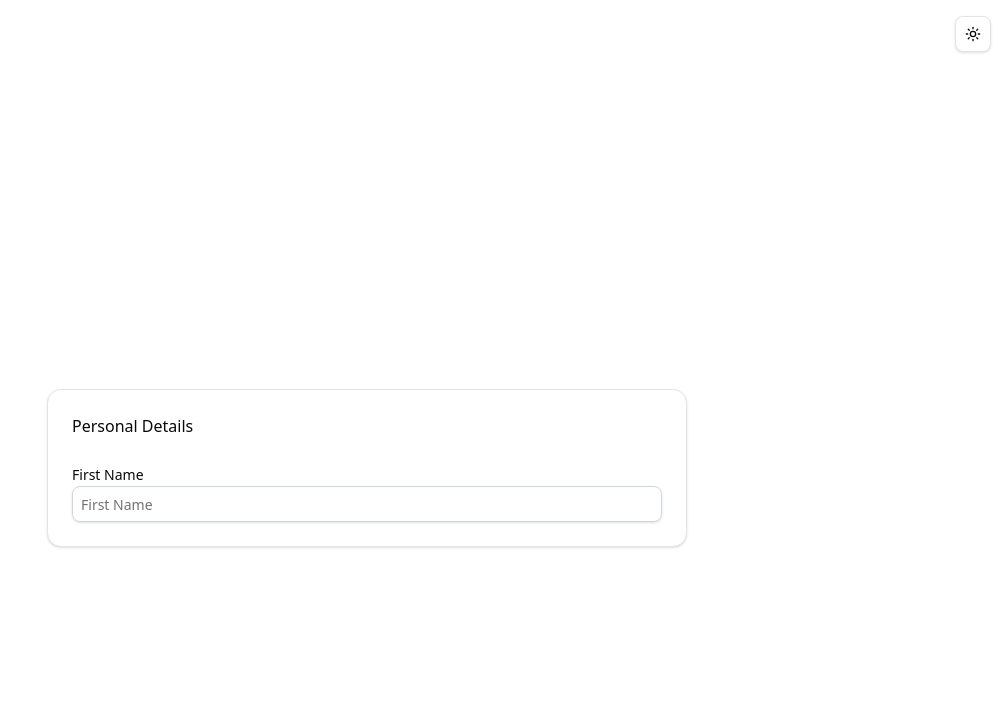
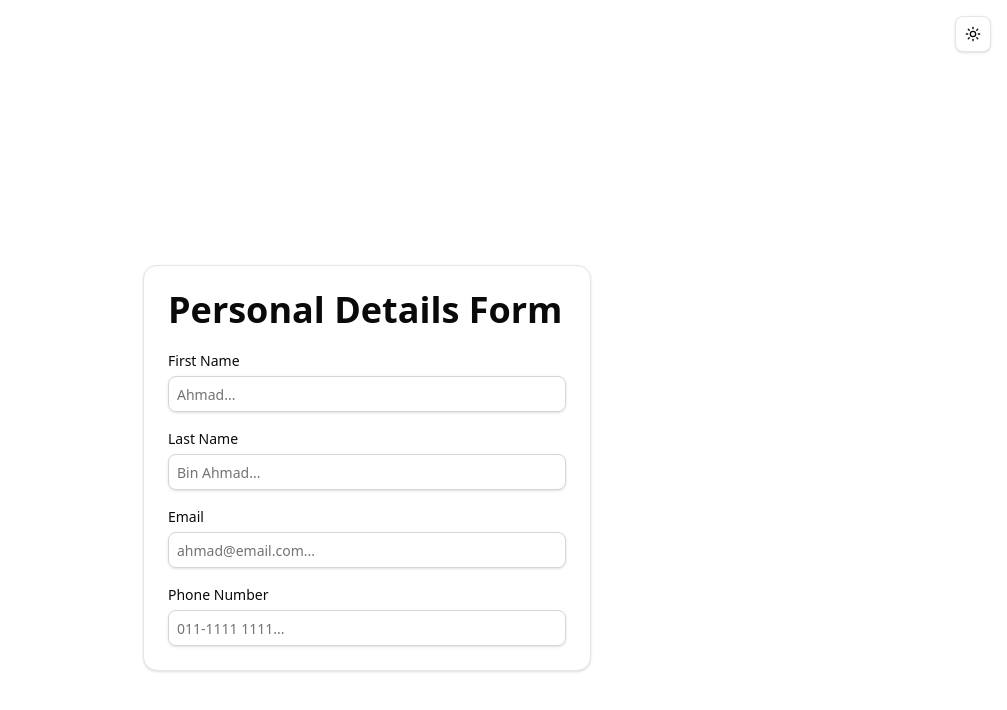
Before and after one commit to hannanfikri/formentation, a React (Vite) app: page /personal-details in a window 1280 px wide. Shown: the top 710 px of the page, without its empty margins (273-1280 px from the left). Built offline with nearby package versions, Linux system fonts and the light colour scheme.

Commit message:
update ui form

```diff
--- a/src/app/routes.tsx
+++ b/src/app/routes.tsx
@@ -7,7 +7,7 @@ import { Layout } from "@/components/layout";
 const AppRoutes: React.FC = () => (
   <ThemeProvider defaultTheme="system" storageKey="vite-ui-theme">
     <BrowserRouter>
-      <Layout className="flex items-center justify-center min-h-screen">
+      <Layout className="container mx-auto md:max-w-md max-w-xs flex items-center justify-center min-h-screen">
         <Routes>
           <Route
             path="/"
--- a/src/components/common/TextInput.tsx
+++ b/src/components/common/TextInput.tsx
@@ -9,14 +9,14 @@ type TextInputProps = React.InputHTMLAttributes<HTMLInputElement> & {
 export const TextInput = React.forwardRef<HTMLInputElement, TextInputProps>(
   ({ label, ...props }, ref) => {
     return (
-      <>
+      <div className="flex flex-col gap-2">
         <Label>{label}</Label>
         <Input
           className="border border-gray-300 rounded-md p-2"
           ref={ref}
           {...props}
         />
-      </>
+      </div>
     );
   }
 );
--- a/src/components/forms/PersonalDetailsForm.tsx
+++ b/src/components/forms/PersonalDetailsForm.tsx
@@ -5,8 +5,28 @@ import { TextInput } from "../common/TextInput";
 export const PersonalDetailsForm = () => {
   const { register } = useFormContext<PersonalDetailsFormData>();
   return (
-    <>
-      <TextInput {...register("firstName")} placeholder="First Name" label="First Name"/>
-    </>
+    <div className="flex flex-col gap-5">
+      <TextInput
+        {...register("firstName")}
+        placeholder="Ahmad..."
+        label="First Name"
+      />
+      <TextInput
+        {...register("lastName")}
+        placeholder="Bin Ahmad..."
+        label="Last Name"
+      />
+      <TextInput
+        {...register("email")}
+        type="email"
+        placeholder="ahmad@email.com..."
+        label="Email"
+      />
+      <TextInput
+        {...register("phoneNumber")}
+        placeholder="011-1111 1111..."
+        label="Phone Number"
+      />
+    </div>
   );
 };
--- a/src/pages/PersonalDetails.tsx
+++ b/src/pages/PersonalDetails.tsx
@@ -6,9 +6,8 @@ import { Card, CardContent, CardHeader } from "@/components/ui/card";
 const PersonalDetails: React.FC = () => {
   const { formMethods, onSubmit } = usePersonalDetails();
   return (
-    <div className="container mx-auto max-w-1/2">
     <Card className="w-full">
-        <CardHeader>Personal Details</CardHeader>
+      <CardHeader className="text-4xl font-bold">Personal Details Form</CardHeader>
       <CardContent>
         <FormProvider {...formMethods}>
           <form onSubmit={formMethods.handleSubmit(onSubmit)}>
@@ -17,7 +16,6 @@ const PersonalDetails: React.FC = () => {
         </FormProvider>
       </CardContent>
     </Card>
-    </div>
   );
 };
 
```
Lines whose indentation alone changed are shown as unchanged.
